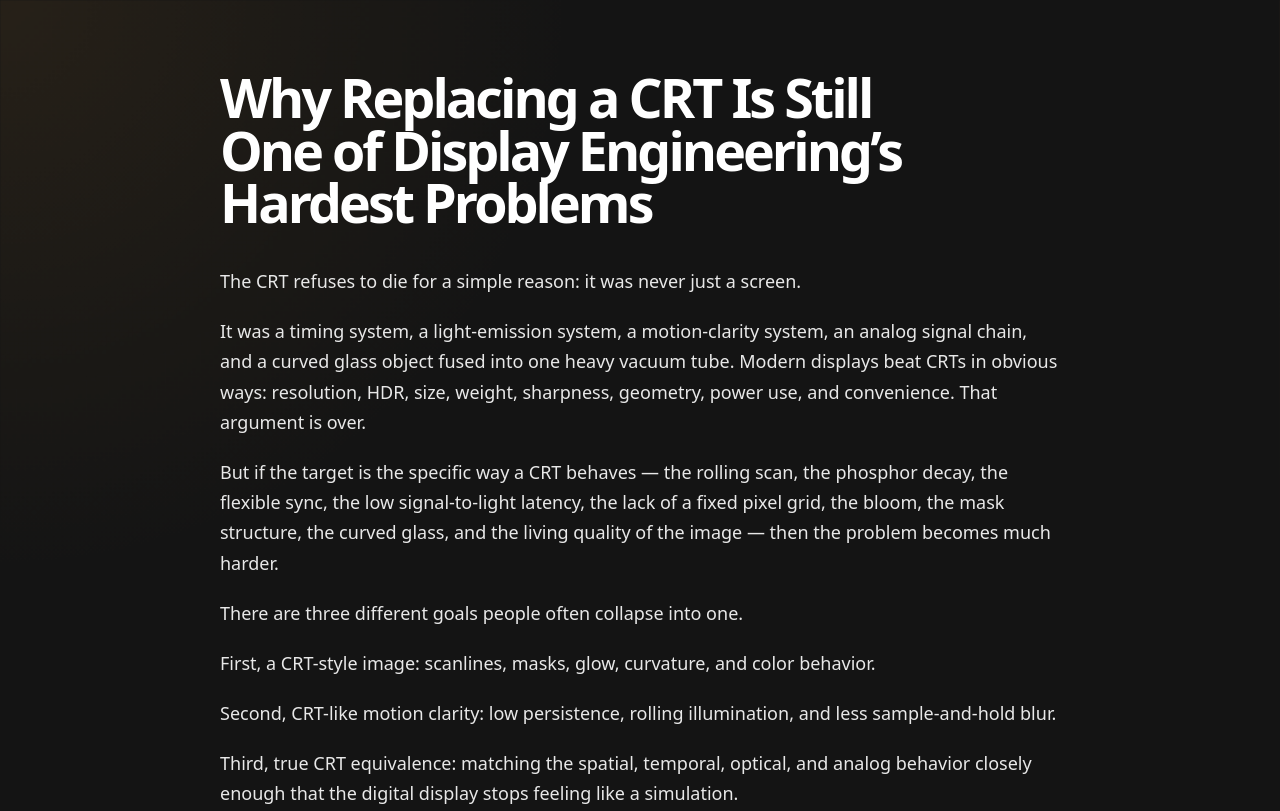
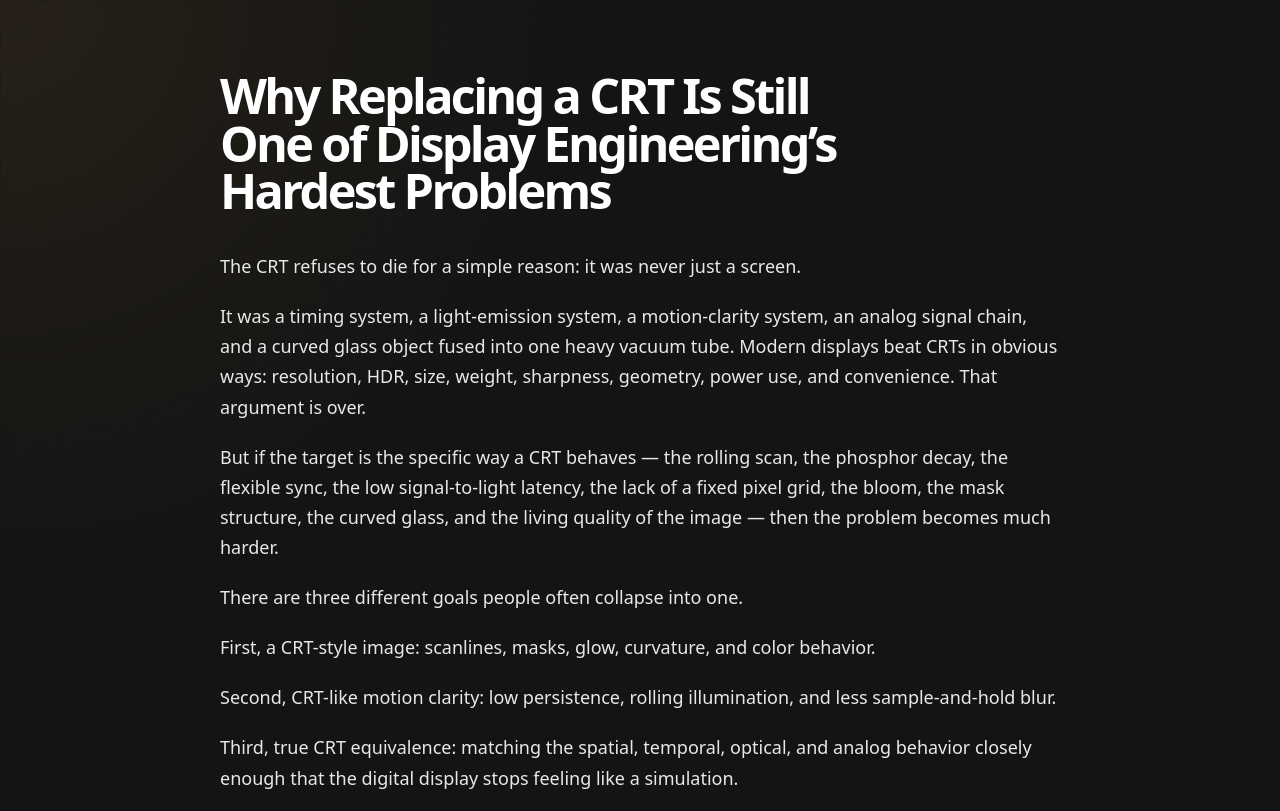
Before and after one commit to hugonl31/CRT_replacement, a plain HTML site: page index.html in a window 1280 px wide. Shown: the top 811 px of the page. Drawn offline with Linux system fonts and the light colour scheme.

Commit message:
Update index.html

```diff
--- a/index.html
+++ b/index.html
@@ -33,7 +33,7 @@
     }
     h1 {
       color: #fff;
-      font-size: clamp(1.9rem, 4.2vw, 3.2rem);
+      font-size: clamp(1.5rem, 3.9vw, 2.7rem);
       line-height: .98;
       letter-spacing: -0.055em;
       margin: 0 0 2rem;
```
